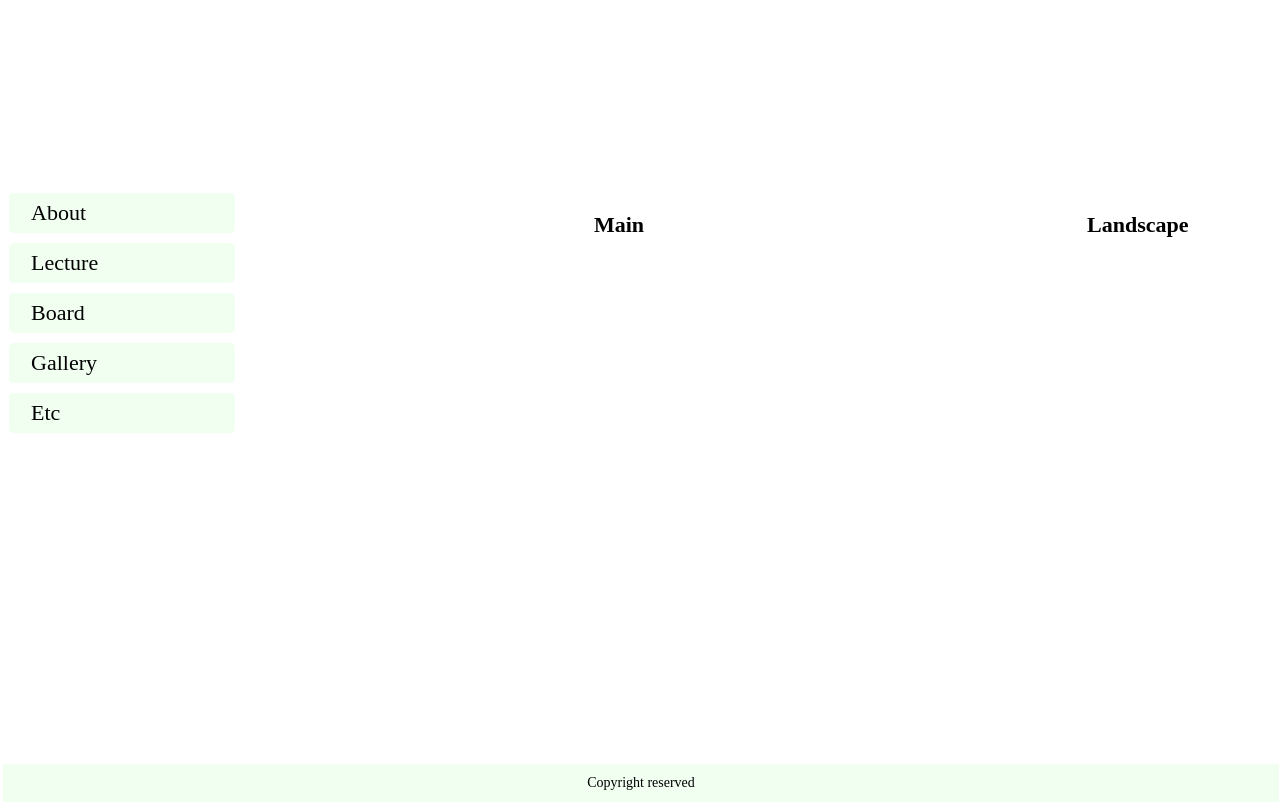
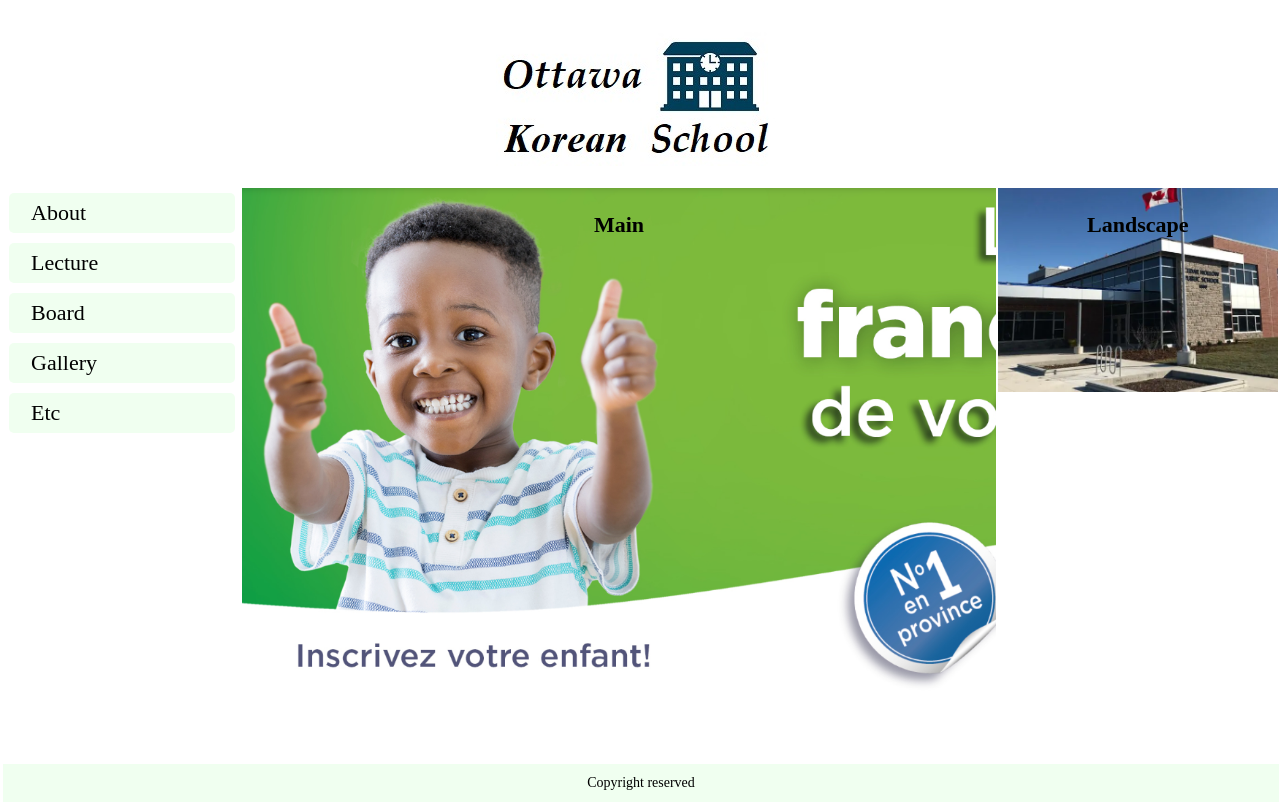
Before and after one commit to kwkim80/Responsive_School, a plain HTML site: page index.html in a window 1280 px wide. Drawn offline with Linux system fonts and the light colour scheme; the site is published under a folder, as on GitHub Pages, so addresses that start at the root find nothing.

Commit message:
edit img path

```diff
--- a/css/styles.css
+++ b/css/styles.css
@@ -17,7 +17,7 @@
 
    padding:4rem;
 
-   background-image: url("/img/TitleLogo.jpg");
+   background-image: url("../img/TitleLogo.jpg");
     background-repeat: no-repeat;
     background-position: center;
 
@@ -43,7 +43,7 @@
     padding:1rem;
 
    height: 30vh;
-   background-image: url("/img/MainImg.png");
+   background-image: url("../img/MainImg.png");
    background-repeat: no-repeat;
    background-size: cover;
 
@@ -53,7 +53,7 @@
     padding:1rem;
 
     height: 20vh;
-    background-image: url("/img/schoolFore.jpg");
+    background-image: url("../img/schoolFore.jpg");
     background-repeat: no-repeat;
     background-size: cover;
 }
@@ -98,7 +98,7 @@
         padding:1rem;
 
 
-    background-image: url("/img/MainImg.png");
+    background-image: url("../img/MainImg.png");
     height:50vh;
     flex:3;
     }
@@ -107,7 +107,7 @@
         padding:1rem;
 
         height:50vh;
-        background-image: url("/img/schoolFore.jpg");
+        background-image: url("../img/schoolFore.jpg");
 
         flex:1;
     }
@@ -156,7 +156,7 @@
         padding:1rem;
 
 
-    background-image: url("/img/MainImg.png");
+    background-image: url("../img/MainImg.png");
     height:60vh;
     flex:3;
     }
@@ -165,7 +165,7 @@
         padding:1rem;
 
 
-        background-image: url("/img/schoolFore.jpg");
+        background-image: url("../img/schoolFore.jpg");
 
         flex:1;
     }
```
